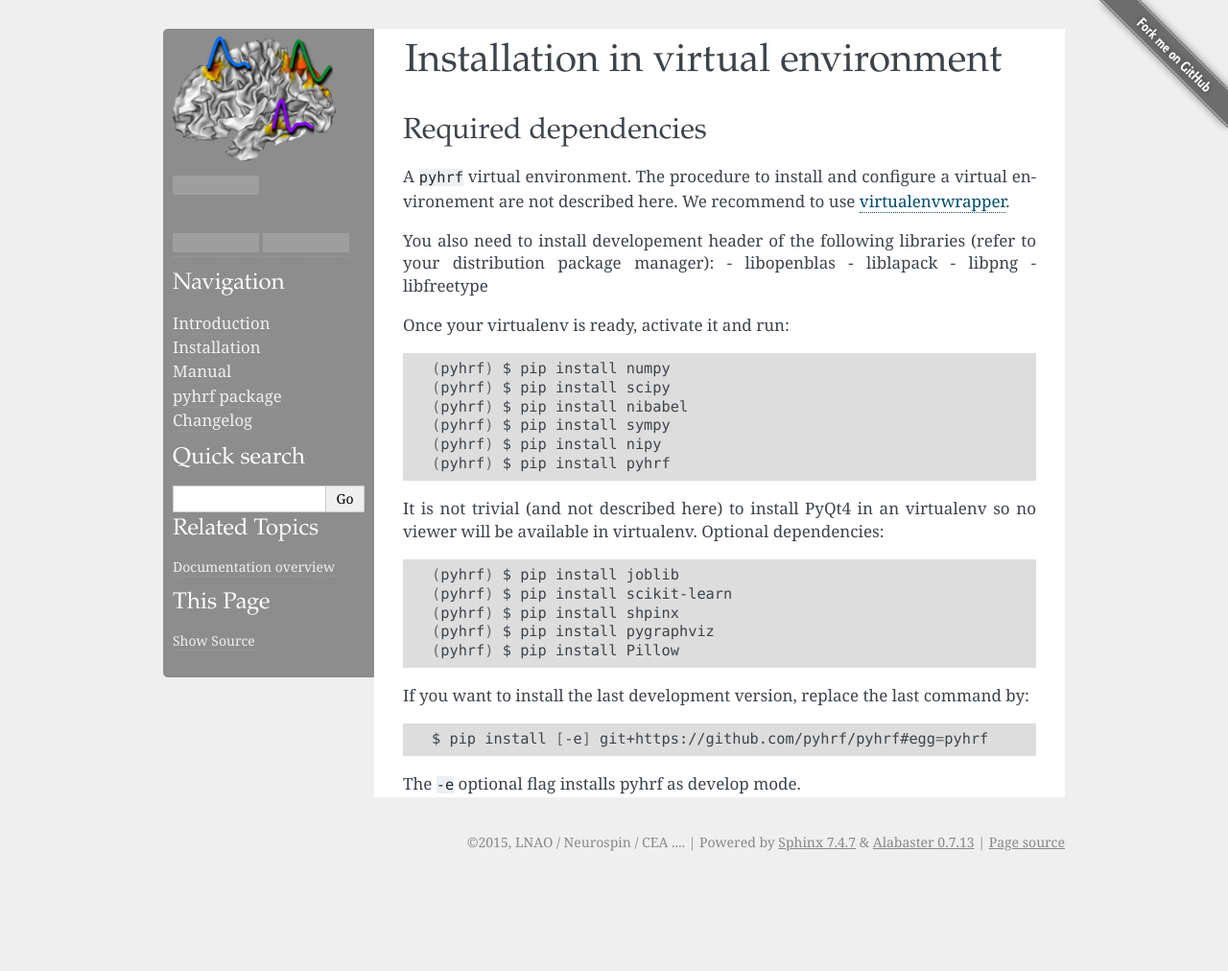
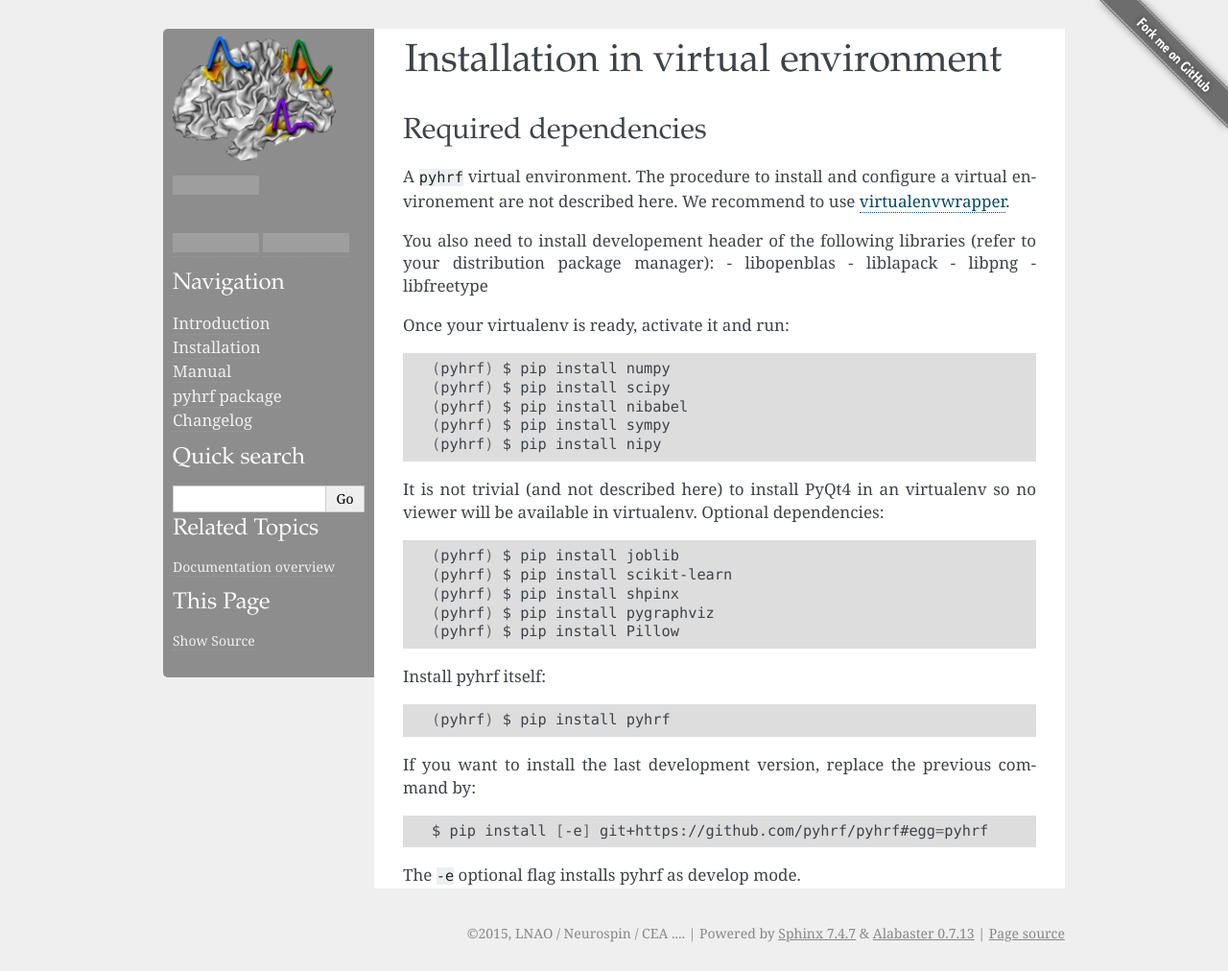
Before and after one commit to pyhrf/pyhrf, a Sphinx documentation site: the page built from doc/sphinx/source/installation_venv.rst, in a window 1280 px wide, cut to the strip 0-1012 px from the top of the page. Shown: the whole strip at 96% size. Built offline with Sphinx 7.4.7, drawn with Linux system fonts in a browser that asks for light colours; formulas are drawn with MathJax 3; before the commit the page ends 917 px from its top, so only the background shows below that; grey boxes are pictures that could not be loaded.

Commit message:
[#130] add installation steps inside virtual environment

```diff
--- a/doc/sphinx/source/installation_venv.rst
+++ b/doc/sphinx/source/installation_venv.rst
@@ -38,7 +37,13 @@ Optional dependencies:
     (pyhrf) $ pip install pygraphviz
     (pyhrf) $ pip install Pillow
 
-If you want to install the last development version, replace the last command by:
+Install pyhrf itself:
+
+.. code:: bash
+
+    (pyhrf) $ pip install pyhrf
+
+If you want to install the last development version, replace the previous command by:
 
 .. code:: bash
 
```
Also changed, not shown: other parts of doc/sphinx/source/installation_venv.rst (+0 -1 lines).
